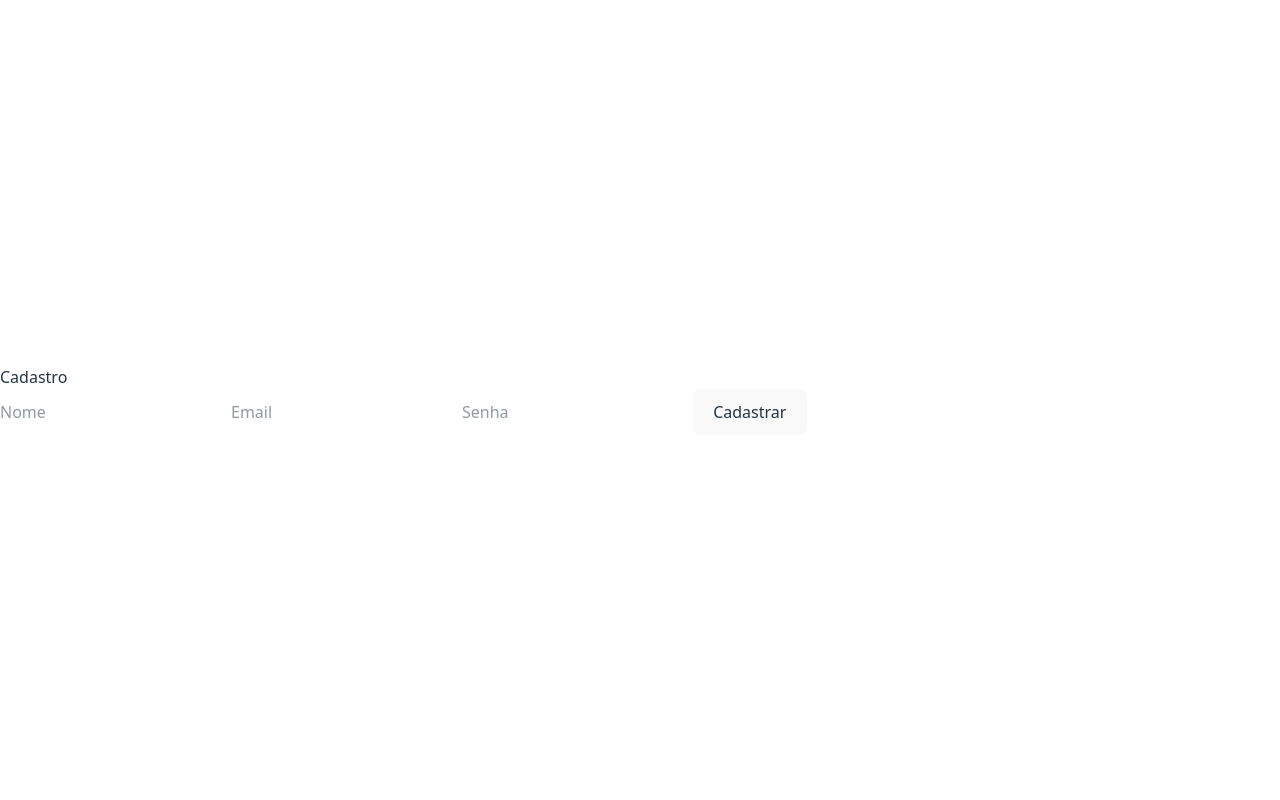
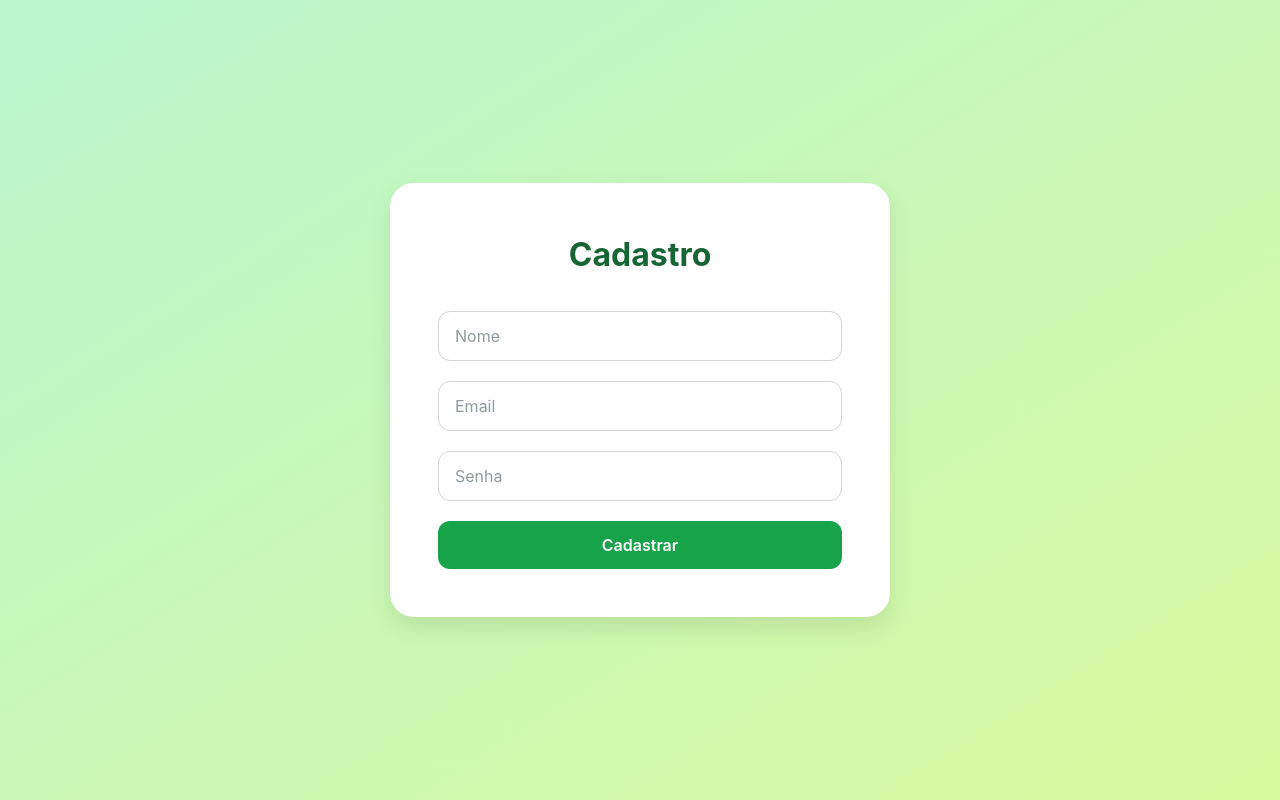
Before and after one commit to luizqos/teste-tecnico, a React (Vite) app in the folder frontend/: page /register in a window 1280 px wide. Built offline with nearby package versions, Linux system fonts and the light colour scheme.

Commit message:
Creating user record

```diff
--- /dev/null
+++ b/frontend/src/components/styles/Register.styles.ts
@@ -0,0 +1,78 @@
+import styled from 'styled-components';
+
+export const Wrapper = styled.div`
+  min-height: 100vh;
+  display: flex;
+  align-items: center;
+  justify-content: center;
+  background: linear-gradient(to bottom right, #bbf7d0, #d9f99d);
+  padding: 2rem;
+
+  @media (max-width: 768px) {
+    padding: 1rem;
+  }
+`;
+
+export const Card = styled.div`
+  background: white;
+  border-radius: 1.5rem;
+  box-shadow: 0 10px 25px rgba(0, 0, 0, 0.1);
+  padding: 3rem;
+  width: 100%;
+  max-width: 500px;
+
+  h2 {
+    font-size: 2rem;
+    font-weight: bold;
+    color: #166534;
+    margin-bottom: 2rem;
+    text-align: center;
+
+    @media (max-width: 480px) {
+      font-size: 1.5rem;
+    }
+  }
+
+  input {
+    display: block;
+    width: 100%;
+    margin-bottom: 1.25rem;
+    padding: 0.75rem 1rem;
+    border: 1px solid #d1d5db;
+    border-radius: 0.75rem;
+    font-size: 1rem;
+
+    &:focus {
+      border-color: #22c55e;
+      outline: none;
+      box-shadow: 0 0 0 2px rgba(34, 197, 94, 0.3);
+    }
+
+    @media (max-width: 480px) {
+      padding: 0.65rem 0.9rem;
+      font-size: 0.95rem;
+    }
+  }
+
+  button {
+    width: 100%;
+    padding: 0.75rem;
+    background-color: #16a34a;
+    color: white;
+    font-weight: 600;
+    font-size: 1rem;
+    border: none;
+    border-radius: 0.75rem;
+    cursor: pointer;
+    transition: background 0.3s;
+
+    &:hover {
+      background-color: #15803d;
+    }
+
+    @media (max-width: 480px) {
+      padding: 0.65rem;
+      font-size: 0.95rem;
+    }
+  }
+`;
--- a/frontend/src/index.css
+++ b/frontend/src/index.css
@@ -25,8 +25,11 @@ a:hover {
 
 body {
   margin: 0;
-  display: flex;
-  place-items: center;
+    font-family: -apple-system, BlinkMacSystemFont, 'Segoe UI', 'Ubuntu', 'Oxygen',
+    'Roboto', 'Cantarell', 'Fira Sans', 'Droid Sans', 'Helvetica Neue',
+    sans-serif;
+  -webkit-font-smoothing: antialiased;
+  -moz-osx-font-smoothing: grayscale;
   min-width: 320px;
   min-height: 100vh;
 }
--- a/frontend/src/pages/Register.tsx
+++ b/frontend/src/pages/Register.tsx
@@ -1,6 +1,7 @@
 import { useState } from 'react';
 import api from '../services/api';
 import { useNavigate } from 'react-router-dom';
+import { Wrapper, Card } from '../components/styles/Register.styles';
 
 export default function Register() {
   const [name, setName] = useState('');
@@ -19,12 +20,31 @@ export default function Register() {
   };
 
   return (
-    <div>
-      <h2>Cadastro</h2>
-      <input value={name} onChange={e => setName(e.target.value)} placeholder="Nome" />
-      <input value={email} onChange={e => setEmail(e.target.value)} placeholder="Email" />
-      <input type="password" value={password} onChange={e => setPassword(e.target.value)} placeholder="Senha" />
-      <button onClick={handleRegister}>Cadastrar</button>
-    </div>
+    <Wrapper>
+      <Card>
+        <h2>Cadastro</h2>
+        <input
+          value={name}
+          onChange={e => setName(e.target.value)}
+          placeholder="Nome"
+          required
+        />
+        <input
+          value={email}
+          onChange={e => setEmail(e.target.value)}
+          placeholder="Email"
+          type="email"
+          required
+        />
+        <input
+          type="password"
+          value={password}
+          onChange={e => setPassword(e.target.value)}
+          placeholder="Senha"
+          required
+        />
+        <button onClick={handleRegister}>Cadastrar</button>
+      </Card>
+    </Wrapper>
   );
 }
```
